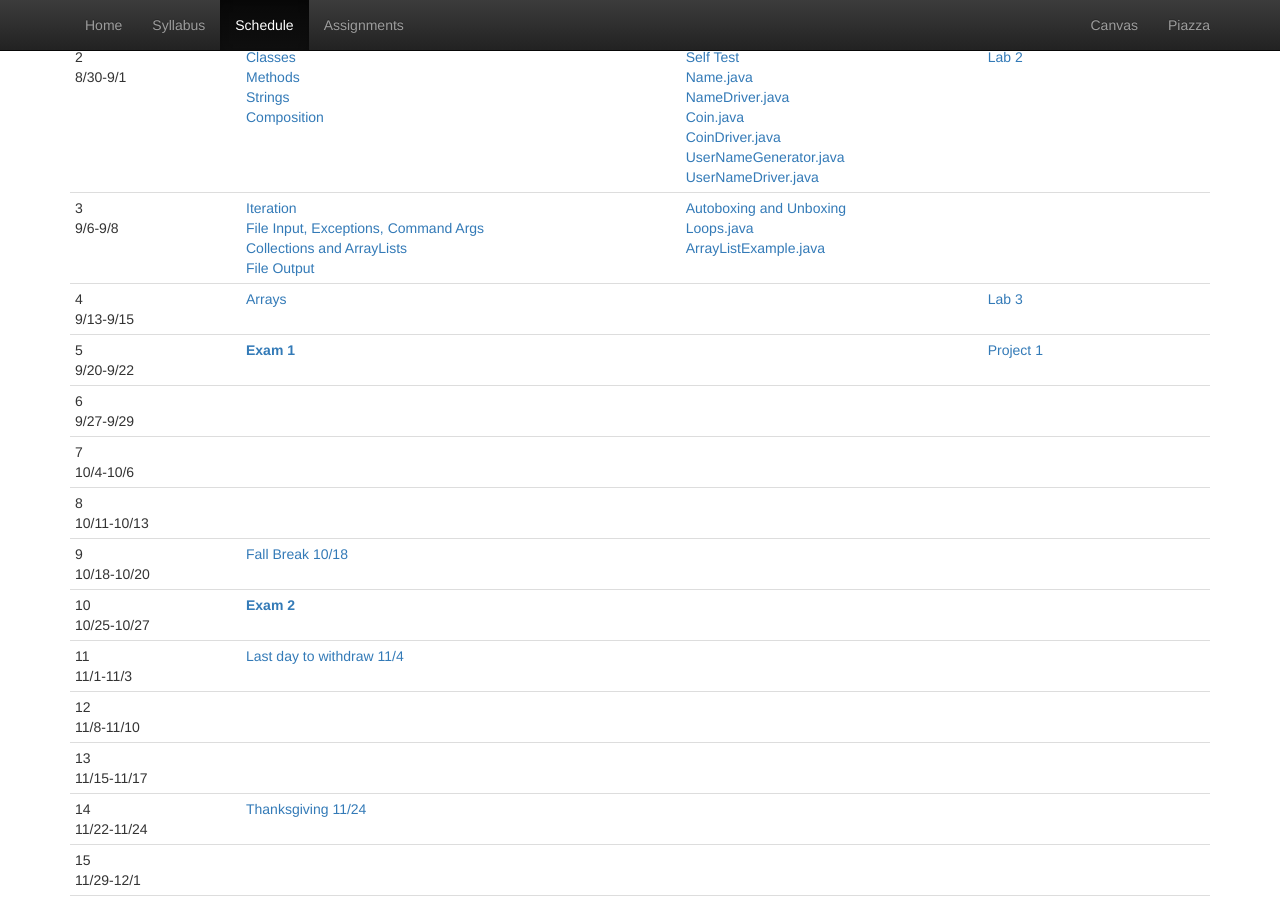
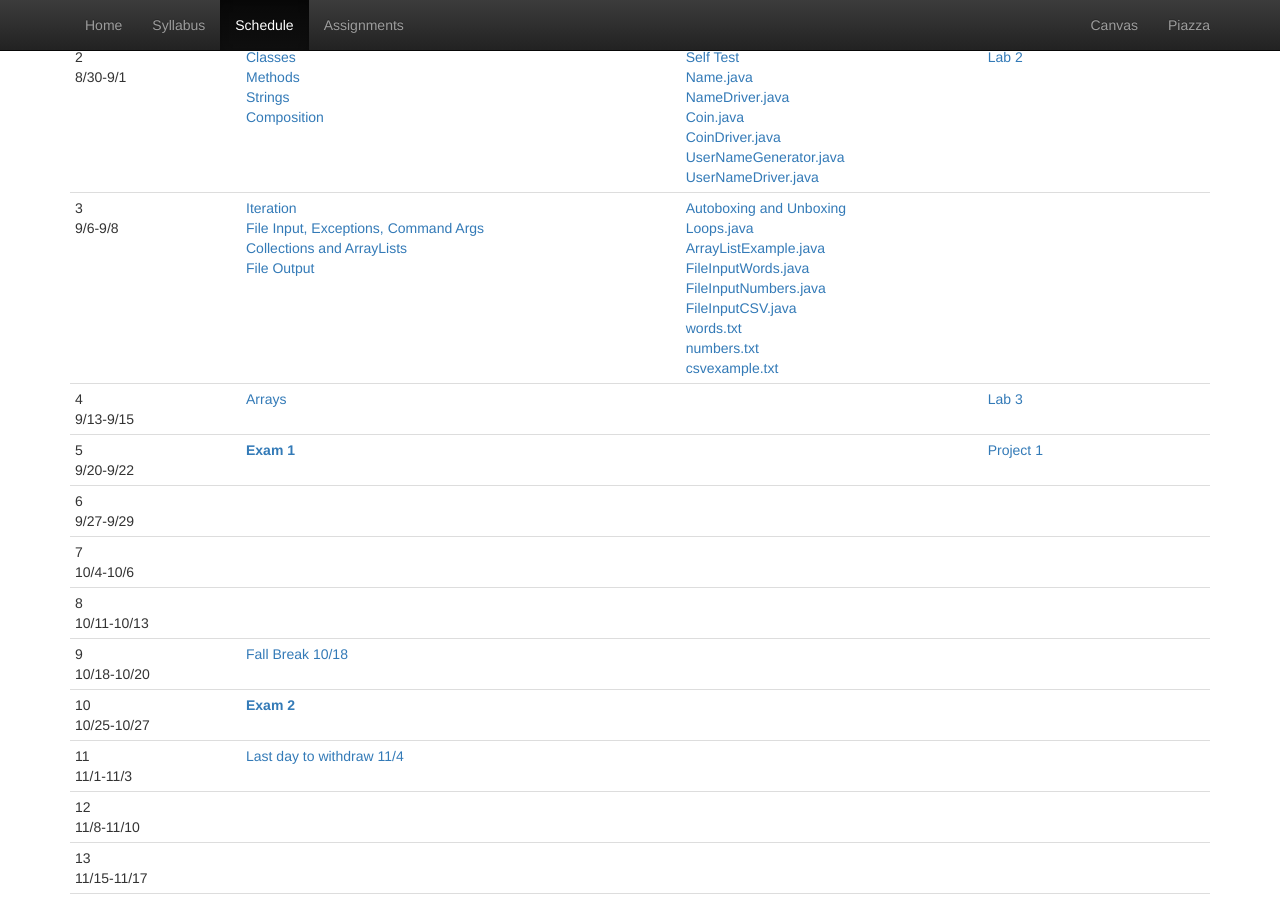
Before and after one commit to CS112-F16/cs112-f16.github.io, a Jekyll site: the page built from schedule.html, in a window 1280 px wide and 900 px high, scrolled down 340 px. Built offline with Jekyll 4.4.1, drawn with Linux system fonts in a browser that asks for light colours.

Commit message:
adding code from week 3

```diff
--- a/schedule.html
+++ b/schedule.html
@@ -67,6 +67,12 @@ title: Schedule
         <a href="https://docs.oracle.com/javase/tutorial/java/data/autoboxing.html">Autoboxing and Unboxing</a><br/>
         <a href="https://github.com/CS112-F16/code/blob/master/ClassExamplesWeek3/Loops.java">Loops.java</a><br/>
         <a href="https://github.com/CS112-F16/code/blob/master/ClassExamplesWeek3/ArrayListExample.java">ArrayListExample.java</a><br/>
+        <a href="https://github.com/CS112-F16/code/blob/master/ClassExamplesWeek3/FileInputWords.java">FileInputWords.java</a><br/>
+        <a href="https://github.com/CS112-F16/code/blob/master/ClassExamplesWeek3/FileInputNumbers.java">FileInputNumbers.java</a><br/>
+        <a href="https://github.com/CS112-F16/code/blob/master/ClassExamplesWeek3/FileInputCSV.java">FileInputCSV.java</a><br/>
+        <a href="https://github.com/CS112-F16/code/blob/master/ClassExamplesWeek3/words.txt">words.txt</a><br/>
+        <a href="https://github.com/CS112-F16/code/blob/master/ClassExamplesWeek3/numbers.txt">numbers.txt</a><br/>
+        <a href="https://github.com/CS112-F16/code/blob/master/ClassExamplesWeek3/csvexample.txt">csvexample.txt</a><br/>
       </td>
       <td></td>
     </tr>
```
